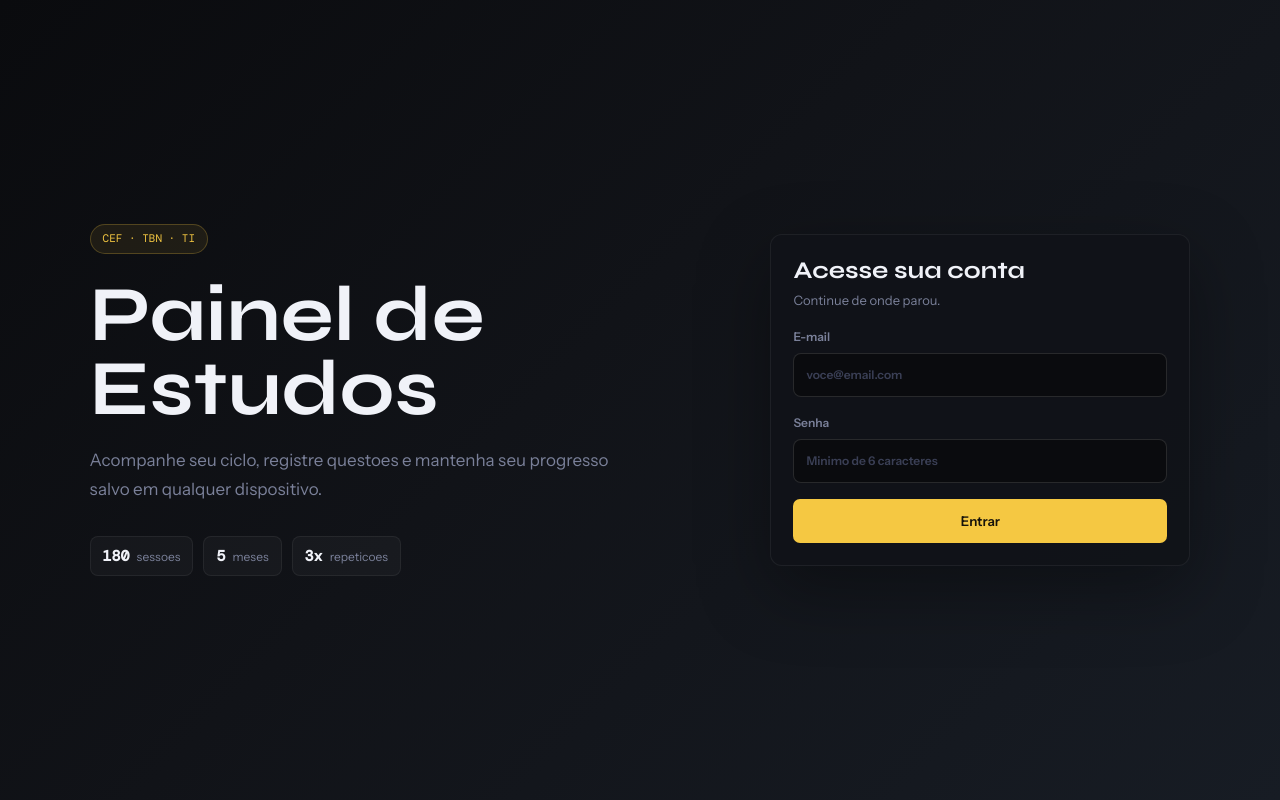
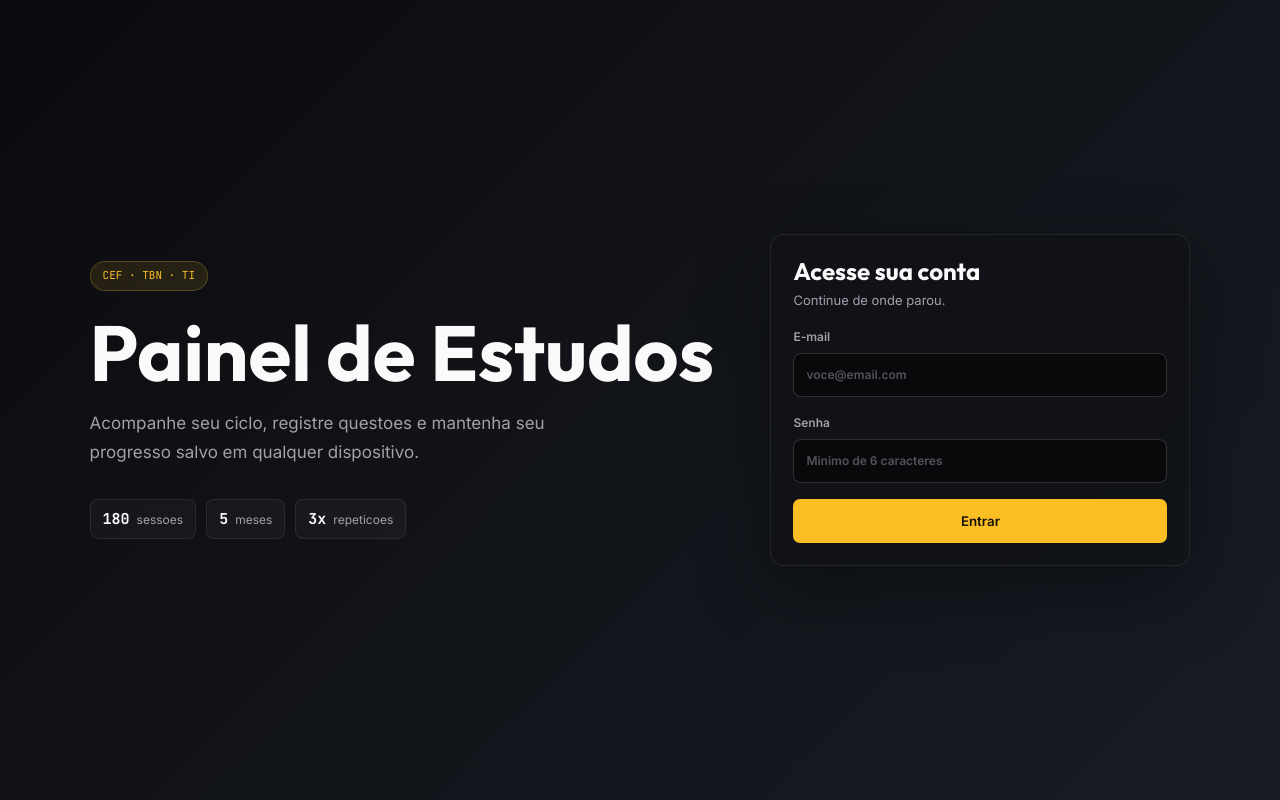
Before and after one commit to pablolfreitas/cef, a React (Vite) app: page / in a window 1280 px wide. Built offline with nearby package versions, Linux system fonts and the light colour scheme; no server answers.

Commit message:
Refatorar design: Fontes premium e paleta de cores Zinc

```diff
--- a/index.html
+++ b/index.html
@@ -6,7 +6,7 @@
     <title>CEF TBN·TI — Painel de Estudos</title>
     <link rel="preconnect" href="https://fonts.googleapis.com" />
     <link
-      href="https://fonts.googleapis.com/css2?family=Syne:wght@400;700;800&family=DM+Mono:wght@400;500&family=Instrument+Sans:wght@400;500;600&display=swap"
+      href="https://fonts.googleapis.com/css2?family=Inter:wght@400;500;600&family=Outfit:wght@400;600;700;800&family=JetBrains+Mono:wght@400;500;700&display=swap"
       rel="stylesheet"
     />
   </head>
--- a/src/App.module.css
+++ b/src/App.module.css
@@ -24,7 +24,7 @@
 }
 
 .topbarTitle {
-  font-family: 'Syne', sans-serif;
+  font-family: var(--font-heading);
   font-size: 17px;
   font-weight: 700;
 }
@@ -36,7 +36,7 @@
 }
 
 .date {
-  font-family: 'DM Mono', monospace;
+  font-family: var(--font-mono);
   font-size: 11px;
   color: var(--muted);
   text-transform: capitalize;
@@ -68,7 +68,7 @@
 }
 
 .syncPill {
-  font-family: 'DM Mono', monospace;
+  font-family: var(--font-mono);
   font-size: 10px;
   color: var(--teal);
   background: var(--teal-bg);
--- a/src/components/BlockCard.module.css
+++ b/src/components/BlockCard.module.css
@@ -26,7 +26,7 @@
 }
 
 .blockId {
-  font-family: 'DM Mono', monospace;
+  font-family: var(--font-mono);
   font-size: 10px;
   color: var(--muted2);
   letter-spacing: 0.08em;
@@ -35,7 +35,7 @@
 .card.done .blockId { color: var(--teal); }
 
 .badge {
-  font-family: 'DM Mono', monospace;
+  font-family: var(--font-mono);
   font-size: 9px;
   font-weight: 500;
   letter-spacing: 0.07em;
@@ -93,7 +93,7 @@
   border: 1px solid var(--border);
   border-radius: 6px;
   color: var(--text);
-  font-family: 'DM Mono', monospace;
+  font-family: var(--font-mono);
   font-size: 12px;
   padding: 4px 8px;
   width: 58px;
--- a/src/components/CicloView.module.css
+++ b/src/components/CicloView.module.css
@@ -24,7 +24,7 @@
 .mesTab.active { background: var(--gold); color: #0A0B0E; border-color: var(--gold); }
 
 .mesTabBadge {
-  font-family: 'DM Mono', monospace;
+  font-family: var(--font-mono);
   font-size: 10px;
   background: rgba(0,0,0,0.15);
   border-radius: 99px;
@@ -38,7 +38,7 @@
 }
 
 .mesLabel {
-  font-family: 'DM Mono', monospace;
+  font-family: var(--font-mono);
   font-size: 10px;
   color: var(--muted);
   letter-spacing: 0.1em;
@@ -46,7 +46,7 @@
 }
 
 .mesTitulo {
-  font-family: 'Syne', sans-serif;
+  font-family: var(--font-heading);
   font-size: 20px;
   font-weight: 800;
 }
@@ -54,7 +54,7 @@
 .mesStats { text-align: right; }
 .mesPct {
   display: block;
-  font-family: 'Syne', sans-serif;
+  font-family: var(--font-heading);
   font-size: 26px;
   font-weight: 800;
   color: var(--gold);
@@ -112,7 +112,7 @@
 }
 
 .repBadge {
-  font-family: 'DM Mono', monospace;
+  font-family: var(--font-mono);
   font-size: 9px;
   background: rgba(45,212,168,0.15);
   border-radius: 99px;
--- a/src/components/Dashboard.module.css
+++ b/src/components/Dashboard.module.css
@@ -12,9 +12,9 @@
 
 .bannerIcon { font-size: 26px; }
 .bannerText { flex: 1; }
-.bannerText strong { font-family: 'Syne', sans-serif; font-size: 15px; font-weight: 700; color: var(--gold); display: block; margin-bottom: 2px; }
+.bannerText strong { font-family: var(--font-heading); font-size: 15px; font-weight: 700; color: var(--gold); display: block; margin-bottom: 2px; }
 .bannerText p { font-size: 12px; color: var(--muted); line-height: 1.5; }
-.bannerPct { font-family: 'Syne', sans-serif; font-size: 28px; font-weight: 800; color: var(--gold); }
+.bannerPct { font-family: var(--font-heading); font-size: 28px; font-weight: 800; color: var(--gold); }
 
 .statsGrid {
   display: grid;
@@ -44,7 +44,7 @@
 .purple::before{ background: var(--purple); }
 
 .statLabel { font-size: 10px; color: var(--muted); text-transform: uppercase; letter-spacing: 0.08em; font-weight: 500; margin-bottom: 6px; }
-.statValue { font-family: 'Syne', sans-serif; font-size: 28px; font-weight: 800; line-height: 1; margin-bottom: 4px; }
+.statValue { font-family: var(--font-heading); font-size: 28px; font-weight: 800; line-height: 1; margin-bottom: 4px; }
 
 .goldText   { color: var(--gold); }
 .tealText   { color: var(--teal); }
@@ -69,7 +69,7 @@
 }
 
 .chartTitle {
-  font-family: 'Syne', sans-serif;
+  font-family: var(--font-heading);
   font-size: 13px;
   font-weight: 700;
   margin-bottom: 14px;
@@ -78,7 +78,7 @@
 .emptyChart { text-align: center; color: var(--muted); font-size: 12px; padding: 60px 0; }
 
 .sectionTitle {
-  font-family: 'Syne', sans-serif;
+  font-family: var(--font-heading);
   font-size: 13px;
   font-weight: 700;
 }
@@ -105,10 +105,10 @@
 .mesSub  { display: block; font-size: 10px; color: var(--muted); }
 
 .mesRight { flex: 1; display: flex; align-items: center; gap: 10px; }
-.mesCount { font-family: 'DM Mono', monospace; font-size: 11px; color: var(--muted); min-width: 40px; }
+.mesCount { font-family: var(--font-mono); font-size: 11px; color: var(--muted); min-width: 40px; }
 .mesBar   { flex: 1; height: 4px; background: var(--bg3); border-radius: 99px; overflow: hidden; }
 .mesBarFill { height: 100%; background: var(--gold); border-radius: 99px; transition: width 0.4s; }
-.mesPct   { font-family: 'DM Mono', monospace; font-size: 11px; color: var(--teal); min-width: 36px; text-align: right; }
+.mesPct   { font-family: var(--font-mono); font-size: 11px; color: var(--teal); min-width: 36px; text-align: right; }
 
 /* Streak */
 .streakGrid {
--- a/src/components/LoginPage.module.css
+++ b/src/components/LoginPage.module.css
@@ -21,13 +21,13 @@
   background: var(--gold-bg);
   color: var(--gold);
   padding: 5px 12px;
-  font-family: 'DM Mono', monospace;
+  font-family: var(--font-mono);
   font-size: 11px;
   letter-spacing: 0;
 }
 
 .hero h1 {
-  font-family: 'Syne', sans-serif;
+  font-family: var(--font-heading);
   font-size: clamp(42px, 7vw, 78px);
   line-height: 0.95;
   letter-spacing: 0;
@@ -63,7 +63,7 @@
 
 .metrics strong {
   color: var(--text);
-  font-family: 'DM Mono', monospace;
+  font-family: var(--font-mono);
   font-size: 15px;
 }
 
@@ -89,7 +89,7 @@
 }
 
 .heading h2 {
-  font-family: 'Syne', sans-serif;
+  font-family: var(--font-heading);
   font-size: 24px;
   line-height: 1.2;
   letter-spacing: 0;
--- a/src/components/Sidebar.module.css
+++ b/src/components/Sidebar.module.css
@@ -17,7 +17,7 @@
 
 .badge {
   display: inline-block;
-  font-family: 'DM Mono', monospace;
+  font-family: var(--font-mono);
   font-size: 10px;
   letter-spacing: 0.12em;
   color: var(--gold);
@@ -29,7 +29,7 @@
 }
 
 .logo h1 {
-  font-family: 'Syne', sans-serif;
+  font-family: var(--font-heading);
   font-size: 17px;
   font-weight: 800;
   line-height: 1.2;
@@ -97,7 +97,7 @@
 .sync {
   font-size: 10px;
   color: var(--teal);
-  font-family: 'DM Mono', monospace;
+  font-family: var(--font-mono);
   margin-bottom: 4px;
 }
 
@@ -108,5 +108,5 @@
 }
 
 .miniStat span { font-size: 11px; color: var(--muted); }
-.miniStat b { font-family: 'DM Mono', monospace; font-size: 12px; font-weight: 500; color: var(--teal); }
+.miniStat b { font-family: var(--font-mono); font-size: 12px; font-weight: 500; color: var(--teal); }
 .gold { color: var(--gold) !important; }
--- a/src/components/SobreView.module.css
+++ b/src/components/SobreView.module.css
@@ -11,7 +11,7 @@
 }
 
 .bannerIcon { font-size: 28px; }
-.banner strong { font-family: 'Syne', sans-serif; font-size: 15px; font-weight: 700; color: var(--gold); display: block; margin-bottom: 4px; }
+.banner strong { font-family: var(--font-heading); font-size: 15px; font-weight: 700; color: var(--gold); display: block; margin-bottom: 4px; }
 .banner p { font-size: 12px; color: var(--muted); }
 
 .grid {
@@ -28,7 +28,7 @@
 }
 
 .cardTitle {
-  font-family: 'Syne', sans-serif;
+  font-family: var(--font-heading);
   font-size: 13px;
   font-weight: 700;
   margin-bottom: 14px;
@@ -45,7 +45,7 @@
 .infoRow:last-child { border-bottom: none; }
 
 .infoLabel { font-size: 12px; color: var(--muted); }
-.infoVal   { font-family: 'DM Mono', monospace; font-size: 11px; font-weight: 500; }
+.infoVal   { font-family: var(--font-mono); font-size: 11px; font-weight: 500; }
 .highlight { color: var(--coral); }
 .gold      { color: var(--gold); font-weight: 700; }
 
@@ -63,7 +63,7 @@
 }
 
 .tipoTag {
-  font-family: 'DM Mono', monospace;
+  font-family: var(--font-mono);
   font-size: 10px;
   font-weight: 700;
   letter-spacing: 0.06em;
--- a/src/components/StatsView.module.css
+++ b/src/components/StatsView.module.css
@@ -21,7 +21,7 @@
 }
 
 .cardTitle {
-  font-family: 'Syne', sans-serif;
+  font-family: var(--font-heading);
   font-size: 13px;
   font-weight: 700;
   margin-bottom: 16px;
@@ -49,8 +49,8 @@
 }
 
 .subName { flex: 1; font-size: 12px; font-weight: 500; }
-.subQ    { font-family: 'DM Mono', monospace; font-size: 11px; color: var(--muted); min-width: 50px; text-align: right; }
-.subPct  { font-family: 'DM Mono', monospace; font-size: 11px; min-width: 38px; text-align: right; }
+.subQ    { font-family: var(--font-mono); font-size: 11px; color: var(--muted); min-width: 50px; text-align: right; }
+.subPct  { font-family: var(--font-mono); font-size: 11px; min-width: 38px; text-align: right; }
 
 /* Info list */
 .infoList { display: flex; flex-direction: column; }
@@ -66,7 +66,7 @@
 .infoRow:last-child { border-bottom: none; }
 
 .infoLabel { font-size: 12px; color: var(--muted); }
-.infoVal   { font-family: 'DM Mono', monospace; font-size: 12px; font-weight: 500; }
+.infoVal   { font-family: var(--font-mono); font-size: 12px; font-weight: 500; }
 .highlight { color: var(--gold); }
 
 /* Reset button */
--- a/src/styles/globals.css
+++ b/src/styles/globals.css
@@ -1,32 +1,39 @@
 *, *::before, *::after { box-sizing: border-box; margin: 0; padding: 0; }
 
 :root {
-  --bg:        #0A0B0E;
-  --bg2:       #111318;
-  --bg3:       #181C24;
-  --bg4:       #1E2330;
-  --border:    rgba(255,255,255,0.06);
-  --border2:   rgba(255,255,255,0.12);
-  --text:      #F0F2F8;
-  --muted:     #7A8099;
-  --muted2:    #3A3F55;
+  /* Premium Dark Theme (Zinc) */
+  --bg:        #09090B;
+  --bg2:       #18181B;
+  --bg3:       #27272A;
+  --bg4:       #3F3F46;
+  --border:    rgba(255,255,255,0.08);
+  --border2:   rgba(255,255,255,0.15);
+  --text:      #FAFAFA;
+  --muted:     #A1A1AA;
+  --muted2:    #52525B;
 
-  --gold:      #F5C842;
-  --gold-bg:   rgba(245,200,66,0.08);
-  --teal:      #2DD4A8;
-  --teal-bg:   rgba(45,212,168,0.08);
-  --blue:      #5B8DEF;
-  --blue-bg:   rgba(91,141,239,0.08);
-  --coral:     #F0715A;
-  --coral-bg:  rgba(240,113,90,0.08);
-  --purple:    #9B7FE8;
-  --purple-bg: rgba(155,127,232,0.08);
+  /* Accent Colors */
+  --gold:      #FBBF24;
+  --gold-bg:   rgba(251, 191, 36, 0.1);
+  --teal:      #34D399;
+  --teal-bg:   rgba(52, 211, 153, 0.1);
+  --blue:      #60A5FA;
+  --blue-bg:   rgba(96, 165, 250, 0.1);
+  --coral:     #F87171;
+  --coral-bg:  rgba(248, 113, 113, 0.1);
+  --purple:    #C084FC;
+  --purple-bg: rgba(192, 132, 252, 0.1);
 
-  --radius:    12px;
+  --radius:    14px;
   --radius-sm: 8px;
   --sidebar-w: 240px;
 
-  font-family: 'Instrument Sans', sans-serif;
+  /* Typography */
+  --font-base: 'Inter', sans-serif;
+  --font-heading: 'Outfit', sans-serif;
+  --font-mono: 'JetBrains Mono', monospace;
+
+  font-family: var(--font-base);
   font-size: 14px;
   line-height: 1.6;
   color: var(--text);
```
